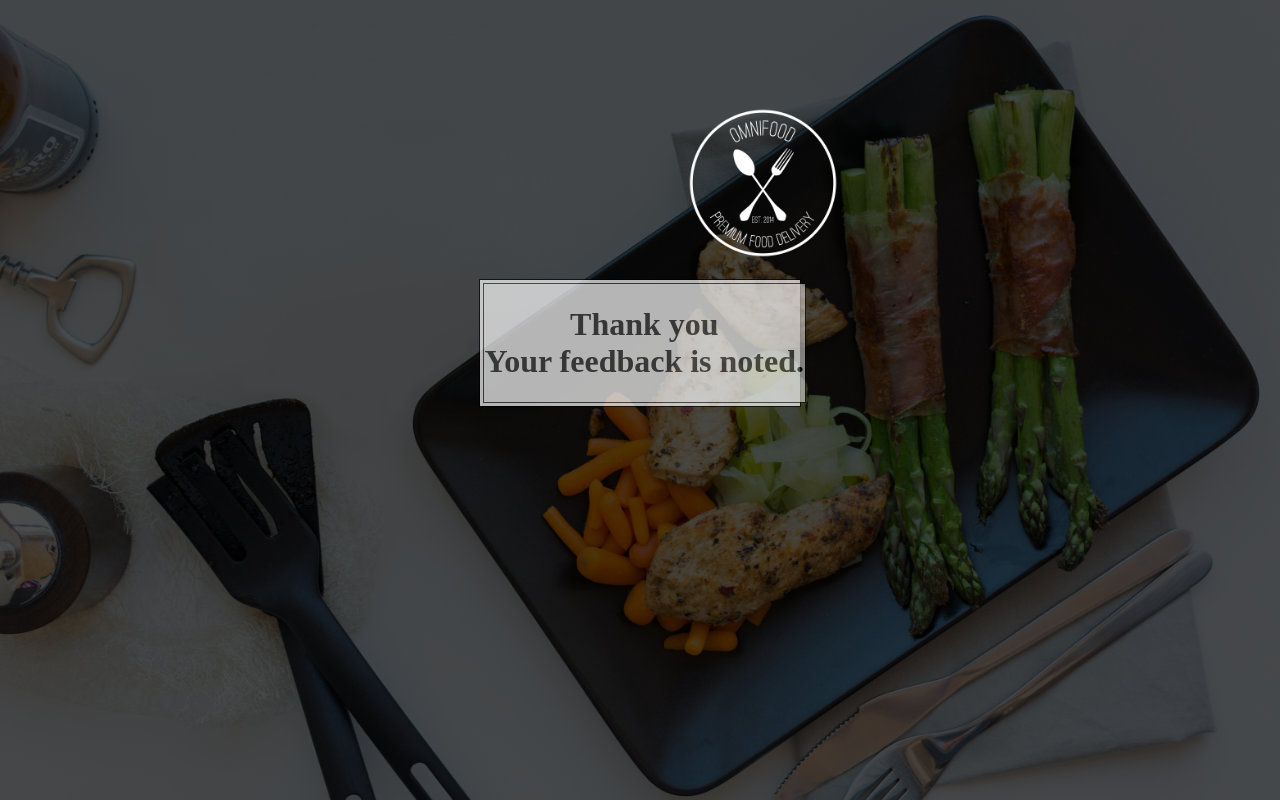
After one commit to shinjondas/OmniFood, a Node server app: page /thankfeed in a window 1280 px wide. The commit adds this page. Run offline with Node 20, Linux system fonts and the light colour scheme; some libraries are stand-ins or nearby versions.

Commit message:
Feedback DB SetUp

```diff
--- a/app.js
+++ b/app.js
@@ -3,8 +3,8 @@ const bodyParser=require('body-parser');
 const mongoose = require("mongoose");
 const ejs=require('ejs');
 require("dotenv").config();
-let User = require("./models/user.model");
-const { db } = require('./models/user.model');
+const User = require("./models/user.model"),
+    Feedback = require("./models/feedback.model");
 
 const app=express();
 app.set('view engine','ejs');
@@ -50,6 +50,9 @@ app.get('/starter',(req,res)=>{
     res.render('starter');
 })
 
+app.get('/thankfeed',(req,res)=>{
+  res.render('thankfeed');
+})
 
 app.get('/thankyou',(req,res)=>{
     res.render('thankyou');
@@ -89,6 +92,20 @@ app.post("/login", function (req, res) {
     });
   });
 
+  app.post('/thankfeed',(req,res)=>{
+    Feedback.create(req.body.user, function (err, user) {
+      console.log(user);
+      try {
+        console.log(user);
+        logU = true;
+        name = user.name;
+        res.redirect("/thankfeed");
+      } catch (err) {
+        console.log(err);
+      }
+    });
+  })
+
 app.listen(process.env.PORT || 3000, function() {
     console.log("Server started on port 3000");
   });
--- a/public/resources/css/style.css
+++ b/public/resources/css/style.css
@@ -195,7 +195,7 @@ h3{
 
 .btn:link,
 .btn:visited,
-input[type=button]{
+input[type=button],input[type=submit]{
     display: inline-block;
     padding: 10px 30px;
     font-weight: 300;
@@ -205,13 +205,13 @@ input[type=button]{
     transition:background-color 0.3s,border 0.3s, color 0.3s;
 
 }
-input[type=button]{
+input[type=button],input[type=submit]{
     font-size:80%;
 }
 
 .btn-full:link,
 .btn-full:visited,
-input[type=button]{
+input[type=button],input[type=submit]{
     background-color: #e67e22;
     border:1px solid #e67e22;
     margin-right: 15px;
--- /dev/null
+++ b/views/thankfeed.ejs
@@ -0,0 +1,55 @@
+<html>
+	<head>
+		<title> Thank you! </title>
+		<link href="https://fonts.googleapis.com/css2?family=Lato:ital,wght@0,100;0,300;0,400;1,300&display=swap" rel="stylesheet">
+	</head>
+    	<body>
+       		<!--orange=#e67e22
+            	white=#f4f0f0
+            	black=#333-->
+        <header>
+            	<div class="row">
+                	<img src= "images/logo-white.png" class="logo">
+            	</div> <br>
+		<center>
+	    	<div class="row">
+                 <div class="transbox">
+                    <div class= "transbox p">
+                	<h1>Thank you<br>
+			Your feedback is noted.</h1>
+            	</div>
+		</div>
+		</div> </center>
+</header>
+<style>
+body  {
+  background-image: linear-gradient(rgba(0,0,0,0.7),rgba(0, 0, 0, 0.7)),url("resources/img/hero.jpg");
+  background-position: center;
+  background-repeat: no-repeat;
+  background-size: cover;
+}
+.logo{
+                height:150px;
+                width:150px;
+                margin-left:680px;
+                margin-top:100px;
+            }
+.transbox {
+  margin: 3px;
+  background-color: #ffffff;
+  border: 1px solid black;
+  opacity: 0.7;
+  width: 320px;
+  padding: 0.3px;
+text-align: center;
+
+}
+.transbox p {
+  margin: 5%;
+  font-weight: bold;
+  color: #000000;
+  font-family: "Lato";
+}
+</style>
+</body>
+</html>
```
Also changed, not shown: models/feedback.model.js (added, +7 -0 lines), views/index.ejs (+5 -5 lines).
